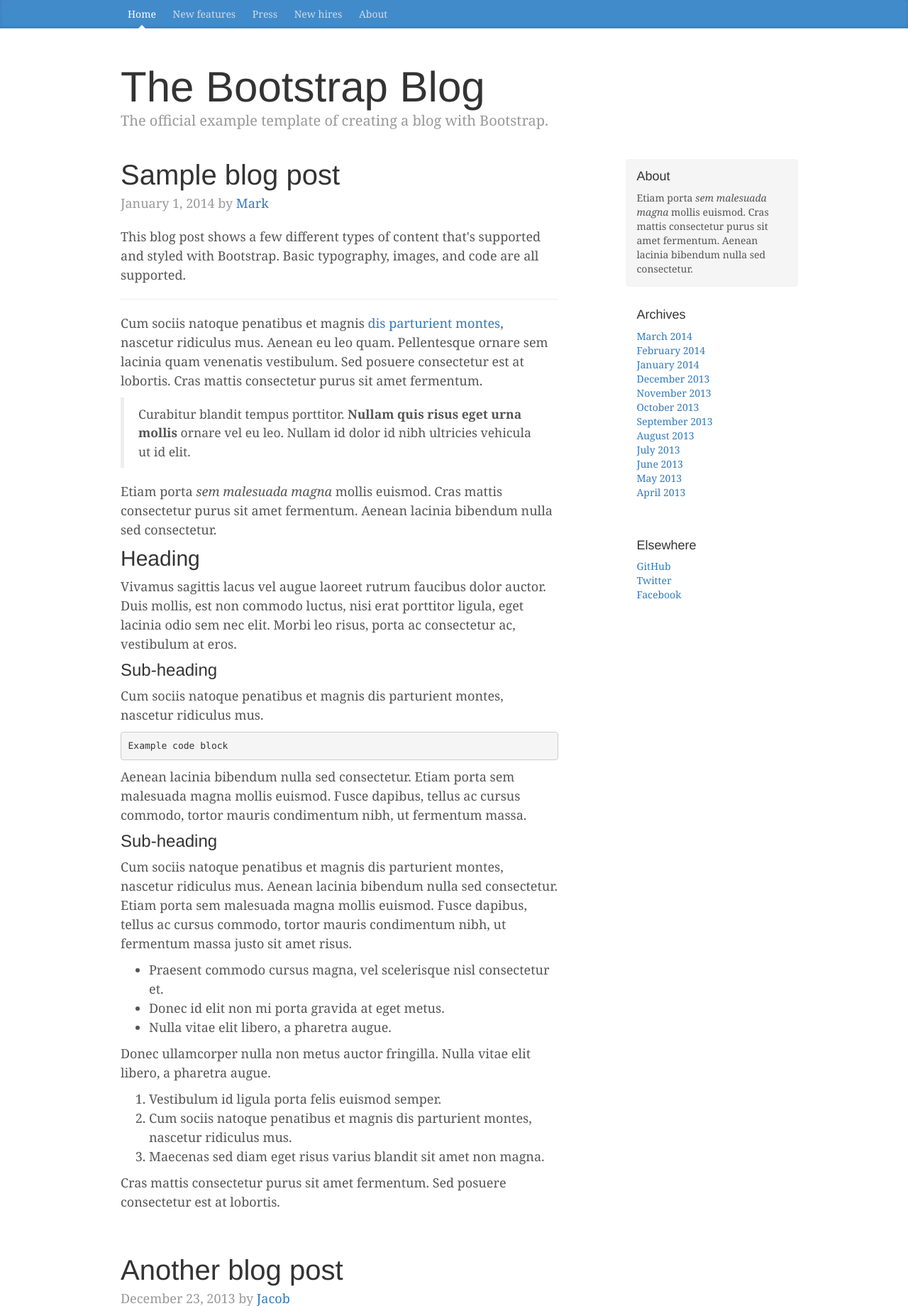
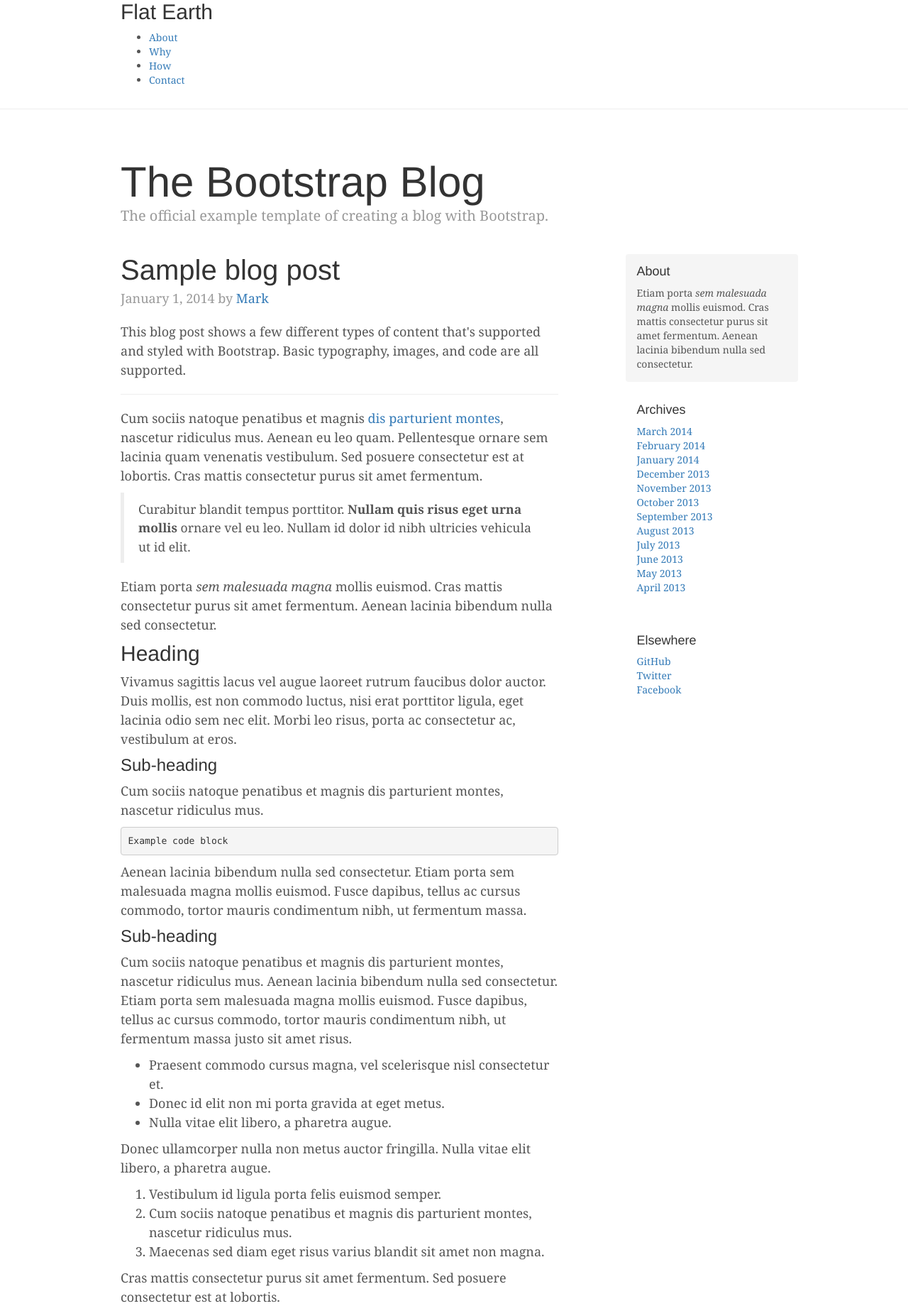
Before and after one commit to supasole9/wordpress-theme, a PHP site: page / in a window 1280 px wide. Shown: the top 1840 px of the page at 71% size. Run offline with PHP 8.4, Linux system fonts and the light colour scheme; some libraries are stand-ins or nearby versions.

Commit message:
adding index.php

```diff
--- a/index.php
+++ b/index.php
@@ -15,28 +15,23 @@
 
     <!-- Custom styles for this template -->
     <link href="blog.css" rel="stylesheet">
-
-
-    <!-- HTML5 shim and Respond.js for IE8 support of HTML5 elements and media queries -->
-    <!--[if lt IE 9]>
-      <script src="https://oss.maxcdn.com/html5shiv/3.7.2/html5shiv.min.js"></script>
-      <script src="https://oss.maxcdn.com/respond/1.4.2/respond.min.js"></script>
-    <![endif]-->
   </head>
 
   <body>
-
-    <div class="blog-masthead">
-      <div class="container">
-        <nav class="blog-nav">
-          <a class="blog-nav-item active" href="#">Home</a>
-          <a class="blog-nav-item" href="#">New features</a>
-          <a class="blog-nav-item" href="#">Press</a>
-          <a class="blog-nav-item" href="#">New hires</a>
-          <a class="blog-nav-item" href="#">About</a>
-        </nav>
-      </div>
+    <div class="container">
+         <nav>
+              <div class="logo">
+                   <h2>Flat Earth</h2>
+              </div>
+              <ul>
+                   <li><a href="#">About</a></li>
+                   <li><a href="#">Why</a></li>
+                   <li><a href="#">How</a></li>
+                   <li><a href="#">Contact</a></li>
+              </ul>
+         </nav>
     </div>
+    <hr />
 
     <div class="container">
 
```
